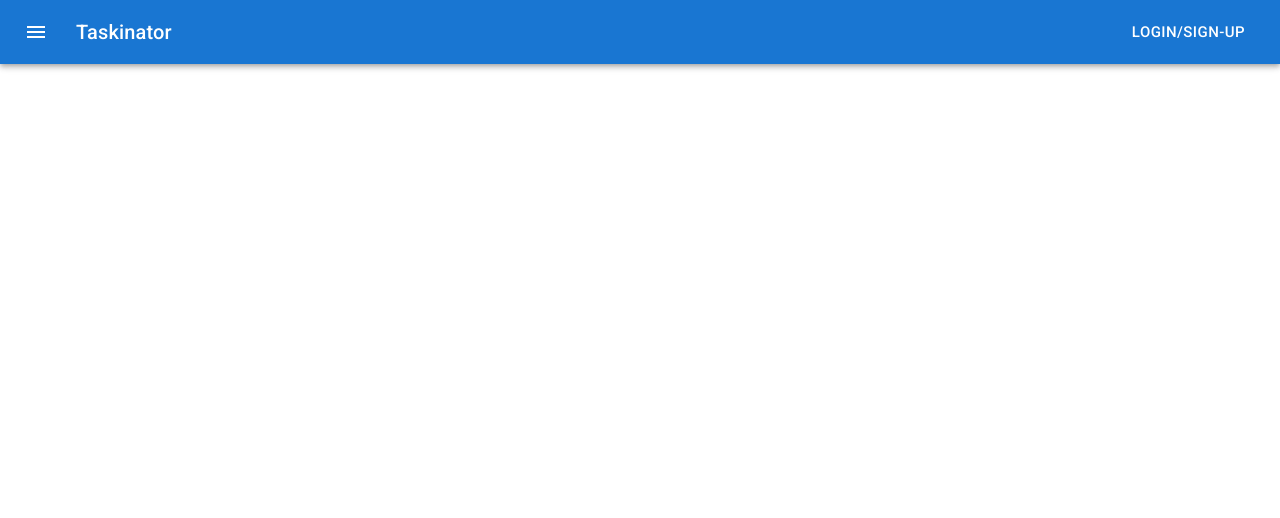
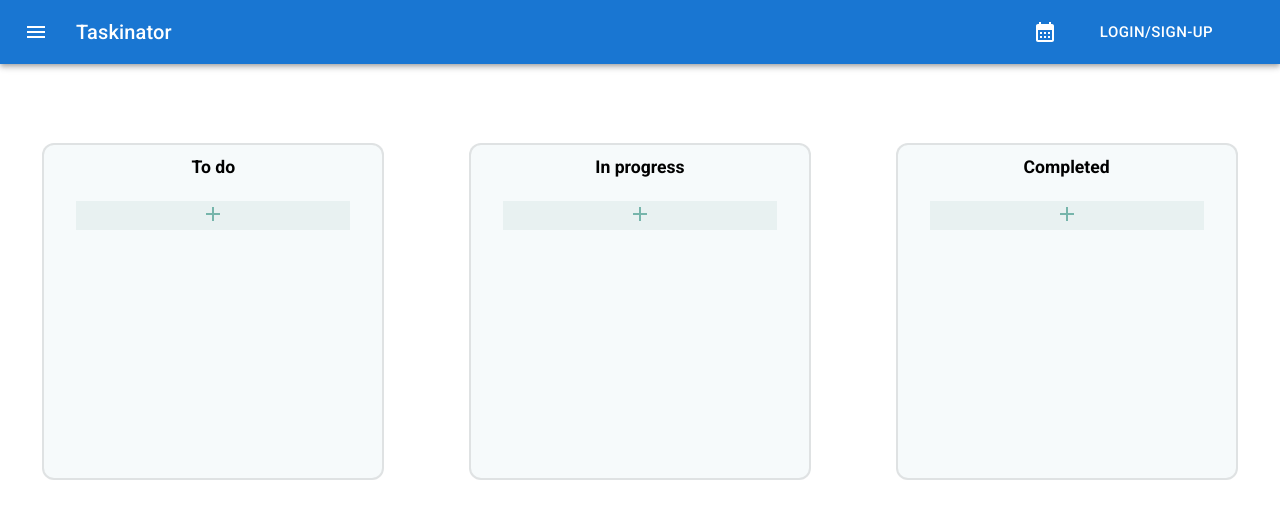
Before and after one commit to tjohns96/task-app, a React (Create React App) app: page / in a window 1280 px wide. Shown: the top 518 px of the page. Built offline with nearby package versions, Linux system fonts and the light colour scheme; no server answers; what react-firebaseui would draw is missing.

Commit message:
Set up areas for tasks. Make project selectable and currently selected project display in task area

```diff
--- a/src/App.css
+++ b/src/App.css
@@ -60,6 +60,15 @@
   left: 0;
   right: 0;
   text-align: center;
+  width: 128px;
+}
+.add-btn{
+  position: absolute;
+  left: 20px;
+}
+.add-btn:hover{
+  cursor: pointer;
+  color: blue;
 }
 .nav-bar{
   transition: margin 200ms;
@@ -67,6 +76,7 @@
 .project{
   position: relative;
   height: 80px;
+  cursor: pointer;
 }
 .delete-btn{
   position: absolute;
@@ -97,3 +107,58 @@
   cursor: pointer;
   color: blue;
 }
+.task-area{
+  background-color:  #f6fafb;
+  width: 80%;
+  height: 80%;
+  border-radius: 12px;
+  padding: 12px 8px;
+  border: 2px solid rgba(128, 128, 128, 0.2);
+  display: flex;
+  flex-direction: column;
+  gap: 24px;
+  align-items: center;
+}
+.task-area>div{
+  font-weight: bold;
+  font-size: 1.1rem;
+  text-align: center;
+}
+.main-body{
+  transition: margin 200ms;
+  display: grid;
+  align-items: start;
+  justify-content: center;
+  justify-items: center;
+  grid-template-rows: 1fr 9fr;
+  grid-template-columns: repeat(3, minmax(100px, 1fr));
+  gap: 24px;
+  grid-template-areas: 'header . . '
+                        ' todo progress-area completed ';
+  padding: 12px;
+
+}
+.main-body>h1{
+  grid-area: header;
+  justify-self: start;
+  padding-left: 64px;
+}
+.todo{
+  grid-area: todo;
+ }
+ .inprogress{
+   grid-area: progress-area;
+ }
+ .completed{
+   grid-area: completed;
+ }
+ .add-task-btn{
+  background-color: #e8f1f1;
+  outline: none;
+  border: none;
+  width: 85%;
+  cursor: pointer;
+ }
+ .add-task-icon{
+  color: #76b5ab;
+ }
--- a/src/App.js
+++ b/src/App.js
@@ -7,18 +7,23 @@ import { getAuth, onAuthStateChanged } from "firebase/auth";
 import { collection, getDocs } from "firebase/firestore";
 import LoginPage from "./components/LoginPage";
 import ProjectArea from "./components/ProjectArea";
+import MainBody from "./components/MainBody";
 
 function App() {
   const auth = getAuth();
   const [currUser, setCurrUser] = useState();
   const [loginIsOpen, setLoginIsOpen] = useState(false);
   const [drawerIsOpen, setDrawerIsOpen] = useState(false);
+  const [currProject, setCurrProject] = useState();
   const [projects, setProjects] = useState([]);
   const toggleLoginPage = () => {
     setLoginIsOpen(!loginIsOpen);
   };
   function signOut() {
     setCurrUser();
+  }
+  function chooseProject(project) {
+    setCurrProject(project);
   }
   function openDrawer() {
     setDrawerIsOpen(true);
@@ -46,6 +51,8 @@ function App() {
       <ProjectArea
         drawerIsOpen={drawerIsOpen}
         closeDrawer={closeDrawer}
+        currProject={currProject}
+        chooseProject={chooseProject}
       ></ProjectArea>
       {loginIsOpen && (
         <LoginPage
@@ -53,6 +60,10 @@ function App() {
           isOpen={loginIsOpen}
         ></LoginPage>
       )}
+      <MainBody
+        drawerIsOpen={drawerIsOpen}
+        currProject={currProject}
+      ></MainBody>
     </div>
   );
 }
--- /dev/null
+++ b/src/components/MainBody.js
@@ -0,0 +1,23 @@
+import { Box } from "@mui/system";
+import React, { useState, useEffect } from "react";
+import TaskArea from "./TaskArea";
+
+export default function MainBody(props) {
+  const [marginLeft, setMarginLeft] = useState(0);
+  useEffect(() => {
+    if (props.drawerIsOpen) {
+      setMarginLeft(43.75);
+    } else {
+      setMarginLeft(0);
+    }
+  }, [props.drawerIsOpen]);
+
+  return (
+    <Box className="main-body" sx={{ ml: marginLeft }}>
+      <h1>{props.currProject}</h1>
+      <TaskArea name="To do"></TaskArea>
+      <TaskArea name="In progress"></TaskArea>
+      <TaskArea name="Completed"></TaskArea>
+    </Box>
+  );
+}
--- a/src/components/NavBar.js
+++ b/src/components/NavBar.js
@@ -7,7 +7,7 @@ import {
   Button,
   Typography,
 } from "@mui/material";
-import { Menu, AccountCircle } from "@mui/icons-material";
+import { Menu, AccountCircle, CalendarMonth } from "@mui/icons-material";
 import { auth, storage, db } from "../firebase-config";
 import {
   ref,
@@ -141,10 +141,12 @@ export default function NavBar(props) {
           <Typography variant="h6" component="div" sx={{ flexGrow: 1 }}>
             Taskinator
           </Typography>
+          <CalendarMonth sx={{ mr: 4 }}></CalendarMonth>
           <Button
             color="inherit"
             size="large"
             onClick={props.currUser ? signOut : props.toggleLoginPage}
+            sx={{ mr: 4 }}
           >
             {props.currUser ? "Sign out" : "Login/Sign-up"}
           </Button>
--- a/src/components/Project.js
+++ b/src/components/Project.js
@@ -6,6 +6,7 @@ export default function Project(props) {
   const [disabled, setDisabled] = useState(true);
   const [projectName, setProjectName] = useState(props.name);
   async function handleClickEdit(e) {
+    e.stopPropagation();
     await setDisabled(false);
     const input = e.target.closest(".project").firstChild.nextSibling;
     input.focus();
@@ -18,17 +19,30 @@ export default function Project(props) {
   }
   function handleTaskEnter(e, onBlur) {
     if (e.key === "Enter" || onBlur) {
+      if (e.target.value === "") {
+        handleClickEdit(e);
+        return;
+      }
       setDisabled(true);
       document.activeElement.blur();
       window.getSelection().removeAllRanges();
     }
   }
   function handleClickDelete(e) {
+    e.stopPropagation();
     const project = e.target.closest(".project");
     project.parentElement.removeChild(project);
   }
+  function handleClickOnInput(e) {
+    e.stopPropagation();
+  }
   return (
-    <ListItem className="project">
+    <ListItem
+      className="project"
+      onClick={(e) => {
+        props.chooseProject(e.target.firstChild.nextSibling.value);
+      }}
+    >
       <Delete className="delete-btn" onClick={handleClickDelete}></Delete>
       <input
         className="project-name"
@@ -39,6 +53,7 @@ export default function Project(props) {
         onBlur={(e) => {
           handleTaskEnter(e, true);
         }}
+        onClick={handleClickOnInput}
       ></input>
       <Edit className="edit-btn" onClick={handleClickEdit}></Edit>
     </ListItem>
--- a/src/components/ProjectArea.js
+++ b/src/components/ProjectArea.js
@@ -1,7 +1,7 @@
 import React from "react";
 import { useState, useEffect } from "react";
 import { Drawer, IconButton, Divider, List } from "@mui/material";
-import { ChevronLeft } from "@mui/icons-material";
+import { ChevronLeft, Add } from "@mui/icons-material";
 import { minHeight } from "@mui/system";
 import ProjectList from "./ProjectList";
 
@@ -31,13 +31,17 @@ export default function ProjectArea(props) {
       open={props.drawerIsOpen}
     >
       <div className="drawer-header">
+        <Add className="add-btn"></Add>
         <span>Projects</span>
         <IconButton onClick={props.closeDrawer}>
           <ChevronLeft />
         </IconButton>
       </div>
       <Divider></Divider>
-      <ProjectList></ProjectList>
+      <ProjectList
+        currProject={props.currProject}
+        chooseProject={props.chooseProject}
+      ></ProjectList>
     </Drawer>
   );
 }
--- a/src/components/ProjectList.js
+++ b/src/components/ProjectList.js
@@ -3,11 +3,19 @@ import { useState, useEffect } from "react";
 import { List } from "@mui/material";
 import Project from "./Project";
 
-export default function ProjectList() {
+export default function ProjectList(props) {
   return (
     <List>
-      <Project name="First Project"></Project>
-      <Project name="Second Project"></Project>
+      <Project
+        name="First Project"
+        currProject={props.currProject}
+        chooseProject={props.chooseProject}
+      ></Project>
+      <Project
+        name="Second Project"
+        currProject={props.currProject}
+        chooseProject={props.chooseProject}
+      ></Project>
     </List>
   );
 }
--- /dev/null
+++ b/src/components/TaskArea.js
@@ -0,0 +1,15 @@
+import { Add } from "@mui/icons-material";
+import React from "react";
+
+export default function TaskArea(props) {
+  return (
+    <div
+      className={`task-area ${props.name.toLowerCase().replace(/\s+/g, "")}`}
+    >
+      <div>{props.name}</div>
+      <button type="button" className="add-task-btn">
+        <Add className="add-task-icon"></Add>
+      </button>
+    </div>
+  );
+}
```
